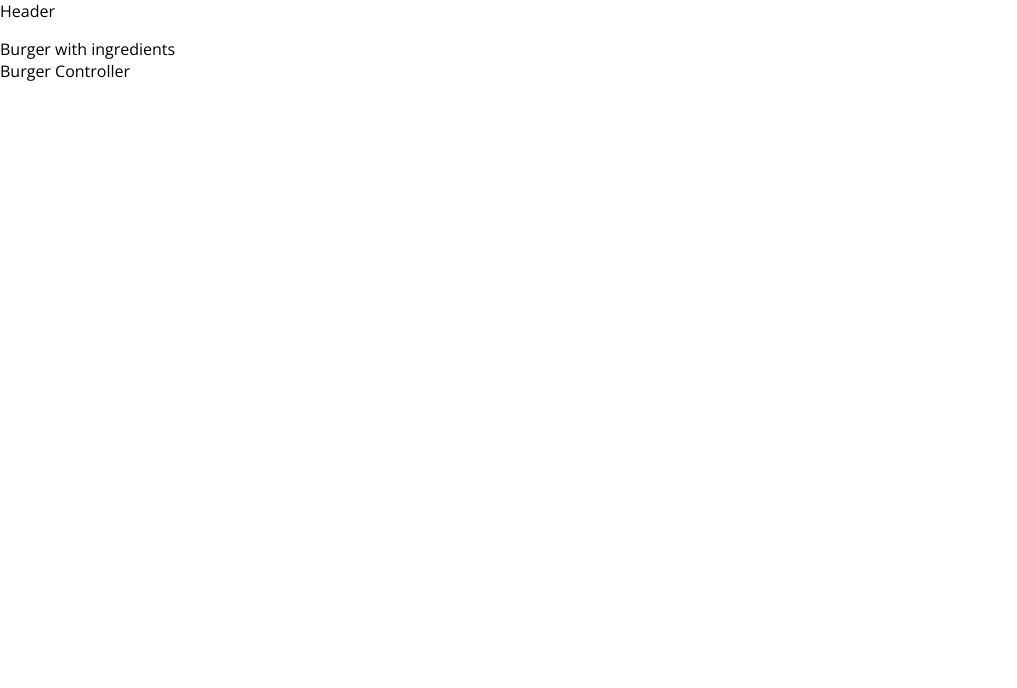
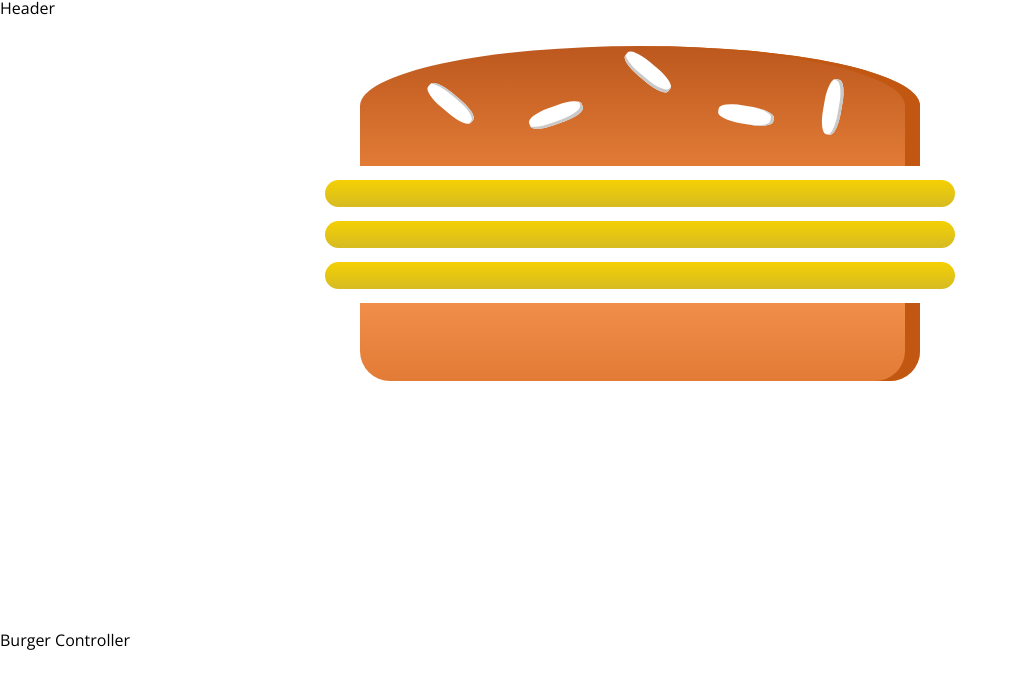
Before and after one commit to paccytweety/burger-builder-starting-setup, a React app: page / in a window 1280 px wide. Shown: the top 688 px of the page, without its empty margins (0-1017 px from the left). Built offline with nearby package versions, Linux system fonts and the light colour scheme.

Commit message:
ADD Burger component

```diff
--- /dev/null
+++ b/src/components/Burger/Burger.css
@@ -0,0 +1,30 @@
+.Burger {
+  width: 100%;
+  margin: auto;
+  height: 250px;
+  overflow: auto;
+  text-align: center;
+  font-weight: bold;
+  font-size: 1.2rem;
+}
+
+@media (min-width: 500px) and (max-height: 401px) {
+  .Burger {
+    width: 350px;
+    height: 300px;
+  }
+}
+
+@media (min-width: 500px) and (min-height: 401px) {
+  .Burger {
+    width: 450px;
+    height: 400px;
+  }
+}
+
+@media (min-width: 1000px) and (min-height: 700px) {
+  .Burger {
+    width: 700px;
+    height: 600px;
+  }
+}
--- /dev/null
+++ b/src/components/Burger/Burger.js
@@ -0,0 +1,36 @@
+import React from 'react';
+import classes from './Burger.css'
+import BurgerIngredient from './BurgerIngredient/BurgerIngredient';
+import PropTypes from 'prop-types';
+
+const Burger = ( props ) => {
+  const arrayIngredients = Object.keys(props.ingredients).map(
+      igKey => {
+        return [...Array(props.ingredients[igKey])].map(
+          (_, i) => {
+            return <BurgerIngredient key={igKey + 1} type={igKey} />
+          }
+        );
+      }
+    )
+    .reduce((acc, el) => {
+      return acc.concat(el)
+    }, [])
+    console.log('ingredient: ', arrayIngredients);
+  return (
+    <div className={classes.Burger}>
+      <BurgerIngredient type="bread-top" />
+      {arrayIngredients.length > 0
+        ? arrayIngredients
+        : <p>Please start adding ingredients!</p>
+      }
+      <BurgerIngredient type="bread-bottom" />
+    </div>
+  );
+}
+
+Burger.propTypes = {
+  ingredients: PropTypes.object.isRequired
+}
+
+export default Burger;
--- a/src/containers/BurgerBuilder/BurgerBuilder.js
+++ b/src/containers/BurgerBuilder/BurgerBuilder.js
@@ -1,11 +1,20 @@
 import React, { Component } from "react";
+import Burger from "../../components/Burger/Burger";
 import Aux from "../../HOC/Aux";
 
 class BurgerBuilder extends Component {
+  state = {
+    ingredients: {
+      salad: 0,
+      bacon: 0,
+      cheese: 3,
+      meat: 0
+    }
+  }
   render() {
     return (
       <Aux>
-        <div>Burger with ingredients</div>
+        <Burger ingredients={this.state.ingredients}/>
         <div>Burger Controller</div>
       </Aux>
     )
--- a/src/index.css
+++ b/src/index.css
@@ -1,5 +1,44 @@
+html, body, div, span, applet, object, iframe,
+h1, h2, h3, h4, h5, h6, p, blockquote, pre,
+a, abbr, acronym, address, big, cite, code,
+del, dfn, em, img, ins, kbd, q, s, samp,
+small, strike, strong, sub, sup, tt, var,
+b, u, i, center,
+dl, dt, dd, ol, ul, li,
+fieldset, form, label, legend,
+table, caption, tbody, tfoot, thead, tr, th, td,
+article, aside, canvas, details, embed,
+figure, figcaption, footer, header, hgroup,
+menu, nav, output, ruby, section, summary,
+time, mark, audio, video {
+	margin: 0;
+	padding: 0;
+	border: 0;
+	font-size: 100%;
+	font: inherit;
+	vertical-align: baseline;
+}
+/* HTML5 display-role reset for older browsers */
+article, aside, details, figcaption, figure,
+footer, header, hgroup, menu, nav, section {
+	display: block;
+}
 body {
-  margin: 0;
-  padding: 0;
+	line-height: 1;
   font-family: "Open Sans", sans-serif;
 }
+ol, ul {
+	list-style: none;
+}
+blockquote, q {
+	quotes: none;
+}
+blockquote:before, blockquote:after,
+q:before, q:after {
+	content: '';
+	content: none;
+}
+table {
+	border-collapse: collapse;
+	border-spacing: 0;
+}
```
